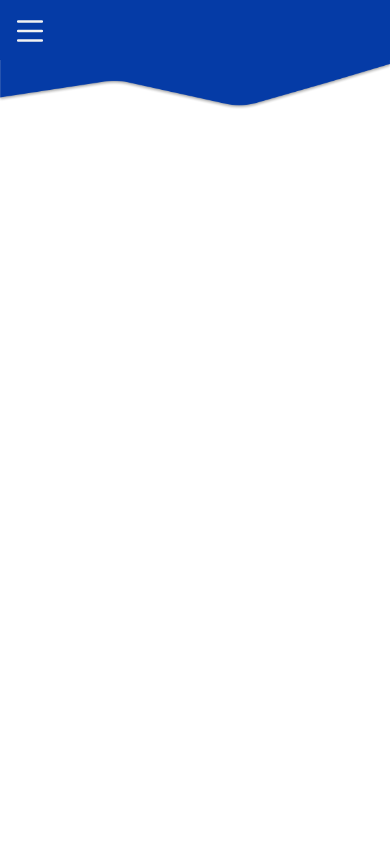
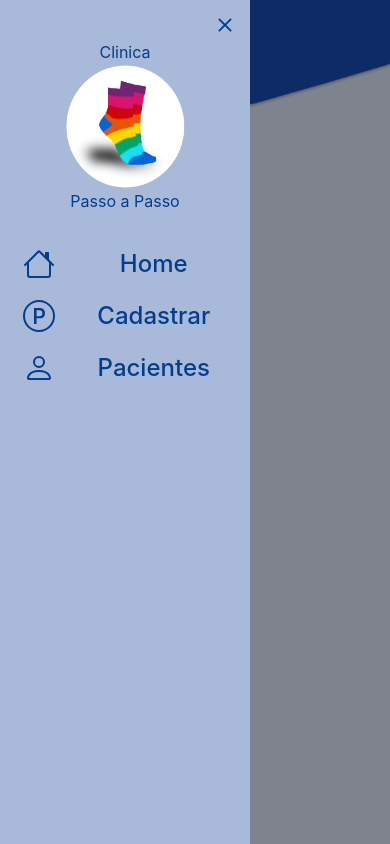
Before and after one commit to iago-barbosa/odapp-challenge-web, a React (Create React App) app: page / in a window 390 px wide. Both pictures are taken after a click on the button 30 px from the left and 30 px from the top of the page. Built offline with nearby package versions, Linux system fonts and the light colour scheme.

Commit message:
criação do header mobile

```diff
--- a/package.json
+++ b/package.json
@@ -15,6 +15,7 @@
     "react": "^18.3.1",
     "react-bootstrap-icons": "^1.11.4",
     "react-dom": "^18.3.1",
+    "react-router-dom": "^6.27.0",
     "react-scripts": "5.0.1",
     "sass": "^1.80.6",
     "typescript": "^4.9.5",
--- a/src/components/header/Header.scss
+++ b/src/components/header/Header.scss
@@ -13,7 +13,7 @@ header {
         align-items: flex-start;
         padding: 10px 10px 0 10px;
 
-        .menu {
+        .menu-btn {
             width: 40px;
             height: 40px;
             background-color: transparent;
@@ -34,12 +34,99 @@ header {
                 vertical-align: top;
             }
         }
+
+        .menu {
+            display: flex;
+            flex-direction: column;
+            position: absolute;
+            width: 70%;
+            max-width: 250px;
+            height: 100vh;
+            top: 0;
+            left: 0;
+            background-color: $secundary-background;
+            z-index: 5;
+            transform: translateX(-100%);
+            opacity: 0;
+            transition: transform 0.5s ease, opacity 0.5s ease;
+
+            &.open {
+                transform: translateX(0);
+                opacity: 1;
+            }
+
+            &.close {
+                transform: translateX(-100%);
+                opacity: 0;
+            }
+
+            .menu-header {
+                padding: 10px 10px 0 0;
+                width: 100%;
+                display: flex;
+                justify-content: flex-end;
+                align-items: center;
+                font-size: 30px;
+                color: $secundary-text;
+            }
+
+            .logo-container {
+                width: 100%;
+                display: flex;
+                flex-direction: column;
+                color: $secundary-text;
+                align-items: center;
+
+                .logo {
+                    width: 100%;
+                    max-width: 125px;
+                }
+            }
+
+            .menu-items {
+                margin-top: 25px;
+
+                .item {
+                    display: grid;
+                    grid-template-columns: 1fr 3fr;
+                    padding: 10px;
+                    justify-items: center;
+                    align-items: center;
+                    color: $secundary-text;
+
+
+                    svg {
+                        font-size: 32px;
+                    }
+
+                    h3 {
+                        margin: 0;
+                        font-size: 24px;
+                    }
+                }
+            }
+        }
+
+        .menu-background {
+            position: absolute;
+            top: 0;
+            left: 0;
+            width: 100%;
+            height: 100vh;
+            background-color: #151e318c;
+
+            &.close {
+                display: none;
+            }
+        }
     }
 
     .border-header {
         width: 100%;
         margin-top: -1px;
         height: auto;
+
+
     }
 
 }
--- a/src/components/header/Header.tsx
+++ b/src/components/header/Header.tsx
@@ -1,15 +1,43 @@
-import { List } from 'react-bootstrap-icons';
+import { List, X, House, PCircle, Person } from 'react-bootstrap-icons';
 import './Header.scss';
 import {ReactComponent as BorderHeader } from './../../assets/border-header.svg';
+import logo from './../../assets/Logo-Passo-a-Passo.png';
+import React from 'react';
 
 export const Header = () => {
+    const [isOpenMenu, setIsOpenMenu] = React.useState(false);
 
     return(
         <header>
             <div className='header-container'>
-                <button className='menu btn' >
-                    <List/>
+                <button className='menu-btn btn' >
+                    <List onClick={() => setIsOpenMenu(!isOpenMenu)}/>
                 </button>
+                <div className={`menu ${!isOpenMenu ? 'close' : 'open'}`}>
+                    <div className='menu-header'>
+                        <X onClick={() => setIsOpenMenu(!isOpenMenu)}/>
+                    </div>
+                    <div className='logo-container'>
+                        <span>Clinica</span>
+                        <img className='logo' src={logo} alt="Logo" />
+                        <span>Passo a Passo</span>
+                    </div>
+                    <div className='menu-items'>
+                        <div className='item'>
+                            <House />
+                            <h3>Home</h3>
+                        </div>
+                        <div className='item'>
+                            <PCircle />
+                            <h3>Cadastrar</h3>
+                        </div>
+                        <div className='item'>
+                            <Person />
+                            <h3>Pacientes</h3>
+                        </div>
+                    </div>
+                </div>
+                <div className={`menu-background ${!isOpenMenu ? 'close' : ''}`} onClick={() => setIsOpenMenu(!isOpenMenu)}></div>
             </div>
             <BorderHeader className='border-header'/>
         </header>
```
Also changed, not shown: src/assets/Logo-Passo-a-Passo.png (added), 1 other file (tests, documents, lock files or other folders).
